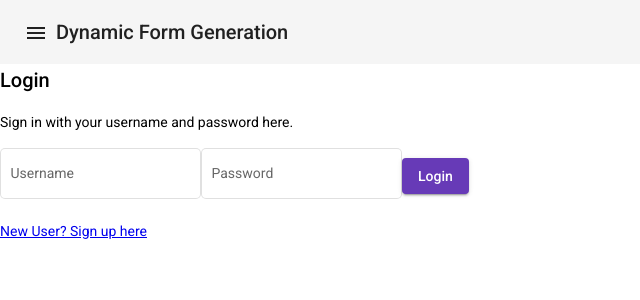
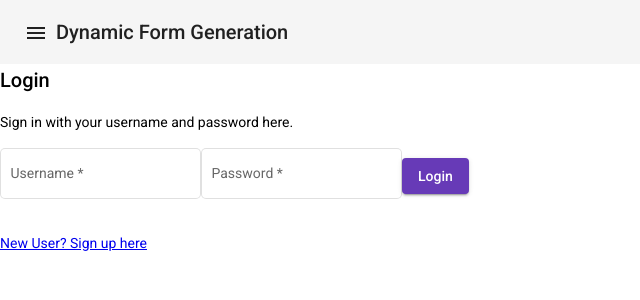
Before and after one commit to magz99/dynamic-form-generation, an Angular app: page /login in a window 1280 px wide. Shown: the top 300 px of the page, without its empty margins (0-640 px from the left). Built offline with nearby package versions, Linux system fonts and the light colour scheme.

Commit message:
Added forms module to shared module. Set up Reactive Form

```diff
--- a/src/app/app.module.ts
+++ b/src/app/app.module.ts
@@ -8,7 +8,6 @@ import { BrowserAnimationsModule } from '@angular/platform-browser/animations';
 import { MatToolbarModule } from '@angular/material/toolbar';
 import { MatIconModule } from '@angular/material/icon';
 import { MatButtonModule } from '@angular/material/button';
-import { FormsModule } from '@angular/forms';
 import { SharedModule } from './shared/shared.module';
 
 @NgModule({
@@ -17,7 +16,6 @@ import { SharedModule } from './shared/shared.module';
     BrowserModule,
     AppRoutingModule,
     SharedModule,
-    FormsModule,
     BrowserAnimationsModule,
     MatToolbarModule,
     MatIconModule,
--- a/src/app/shared/shared.module.ts
+++ b/src/app/shared/shared.module.ts
@@ -1,10 +1,13 @@
 import { NgModule } from '@angular/core';
 import { CommonModule } from '@angular/common';
 import { RouterModule } from '@angular/router';
+import { FormsModule, ReactiveFormsModule } from '@angular/forms';
 
 @NgModule({
-  imports: [CommonModule, RouterModule],
+  imports: [CommonModule, RouterModule, FormsModule,
+    ReactiveFormsModule, ],
   declarations: [],
-  exports: [CommonModule, RouterModule],
+  exports: [CommonModule, RouterModule, FormsModule,
+    ReactiveFormsModule, ],
 })
 export class SharedModule {}
--- a/src/app/views/user-login/user-login.component.html
+++ b/src/app/views/user-login/user-login.component.html
@@ -1,6 +1,6 @@
 <h2>Login</h2>
 <p>Sign in with your username and password here.</p>
-<form class="flex flex-col w-4/12">
+<form [formGroup]="loginForm" class="flex flex-col w-4/12">
   <mat-form-field appearance="outline">
     <mat-label>Username</mat-label>
     <input
@@ -8,19 +8,20 @@
       formControlName="username"
       autocomplete="username"
       type="text"
-      placeholder="Placeholder"
     />
+    <mat-error *ngIf="loginForm.controls.username.invalid">Username field is empty.</mat-error>
   </mat-form-field>
   <mat-form-field appearance="outline">
     <mat-label>Password</mat-label>
     <input
       matInput
-      formControlName="username"
+      formControlName="password"
       type="password"
       autocomplete="current-password"
-      placeholder="Placeholder"
     />
+    <mat-error *ngIf="loginForm.controls.password.invalid">Password field is empty.</mat-error>
   </mat-form-field>
   <button mat-raised-button color="primary">Login</button>
 </form>
+<p>{{ loginForm.controls.username.value }}</p>
 <a href="#" class="text-blue-600 block mt-4">New User? Sign up here</a>
--- a/src/app/views/user-login/user-login.component.ts
+++ b/src/app/views/user-login/user-login.component.ts
@@ -1,5 +1,5 @@
 import { Component } from '@angular/core';
-import { FormControl, FormGroup } from '@angular/forms';
+import { FormControl, FormGroup, Validators } from '@angular/forms';
 
 @Component({
   selector: 'app-user-login',
@@ -7,8 +7,9 @@ import { FormControl, FormGroup } from '@angular/forms';
   styleUrls: ['./user-login.component.scss'],
 })
 export class UserLoginComponent {
-  form: FormGroup = new FormGroup({
-    username: new FormControl(''),
+  loginForm: FormGroup = new FormGroup({
+    username: new FormControl('', [Validators.required]),
+    password: new FormControl('', Validators.required)
   });
   constructor() {}
 }
--- a/src/app/views/user-login/user-login.module.ts
+++ b/src/app/views/user-login/user-login.module.ts
@@ -6,13 +6,14 @@ import { SharedModule } from 'src/app/shared/shared.module';
 import { MatFormFieldModule } from '@angular/material/form-field';
 import { MatInputModule } from '@angular/material/input';
 import { MatButtonModule } from '@angular/material/button';
+import { FormsModule } from '@angular/forms';
 @NgModule({
   imports: [
     SharedModule,
     UserLoginRoutingModule,
     MatFormFieldModule,
     MatInputModule,
-    MatButtonModule,
+    MatButtonModule
   ],
   declarations: [UserLoginComponent],
 })
```
